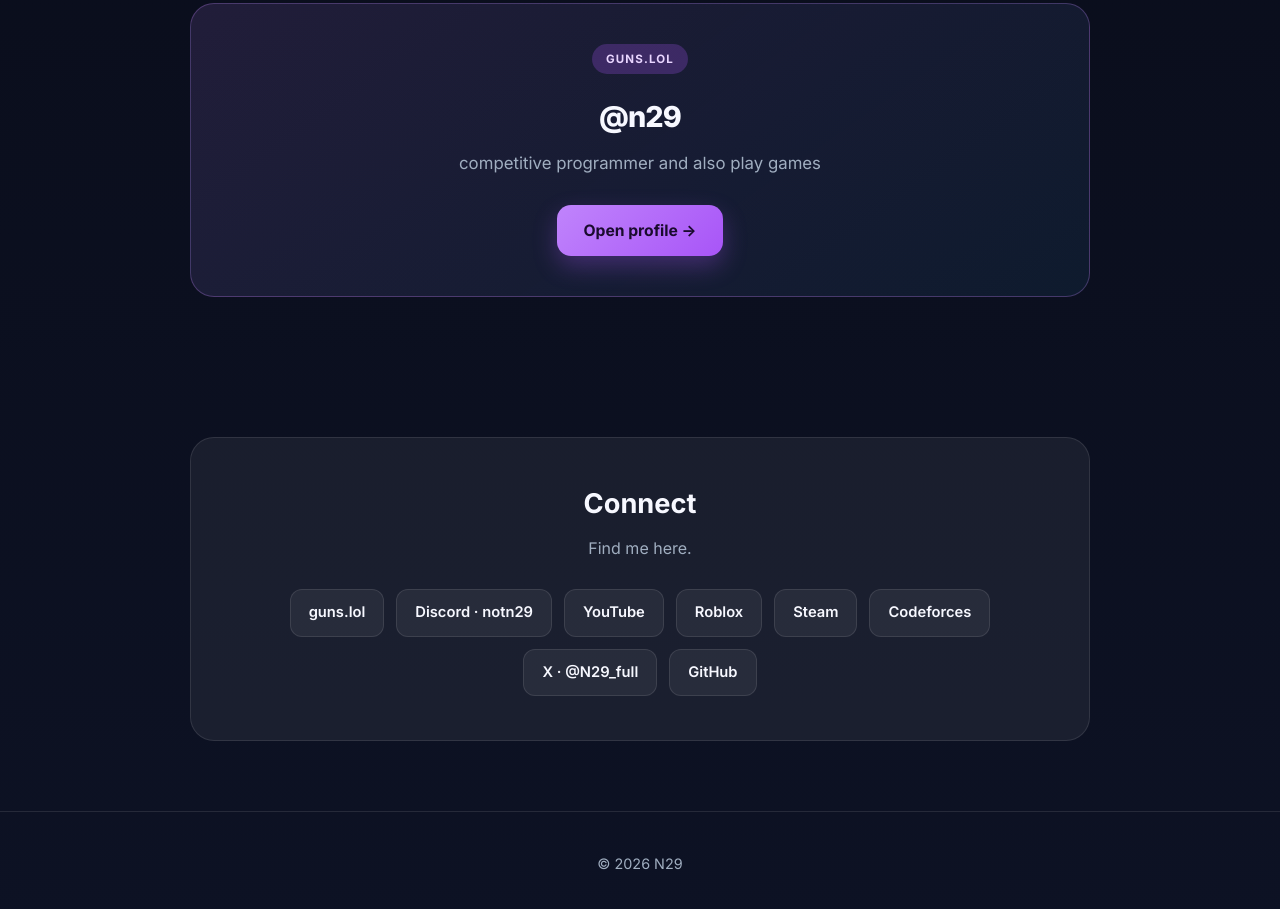
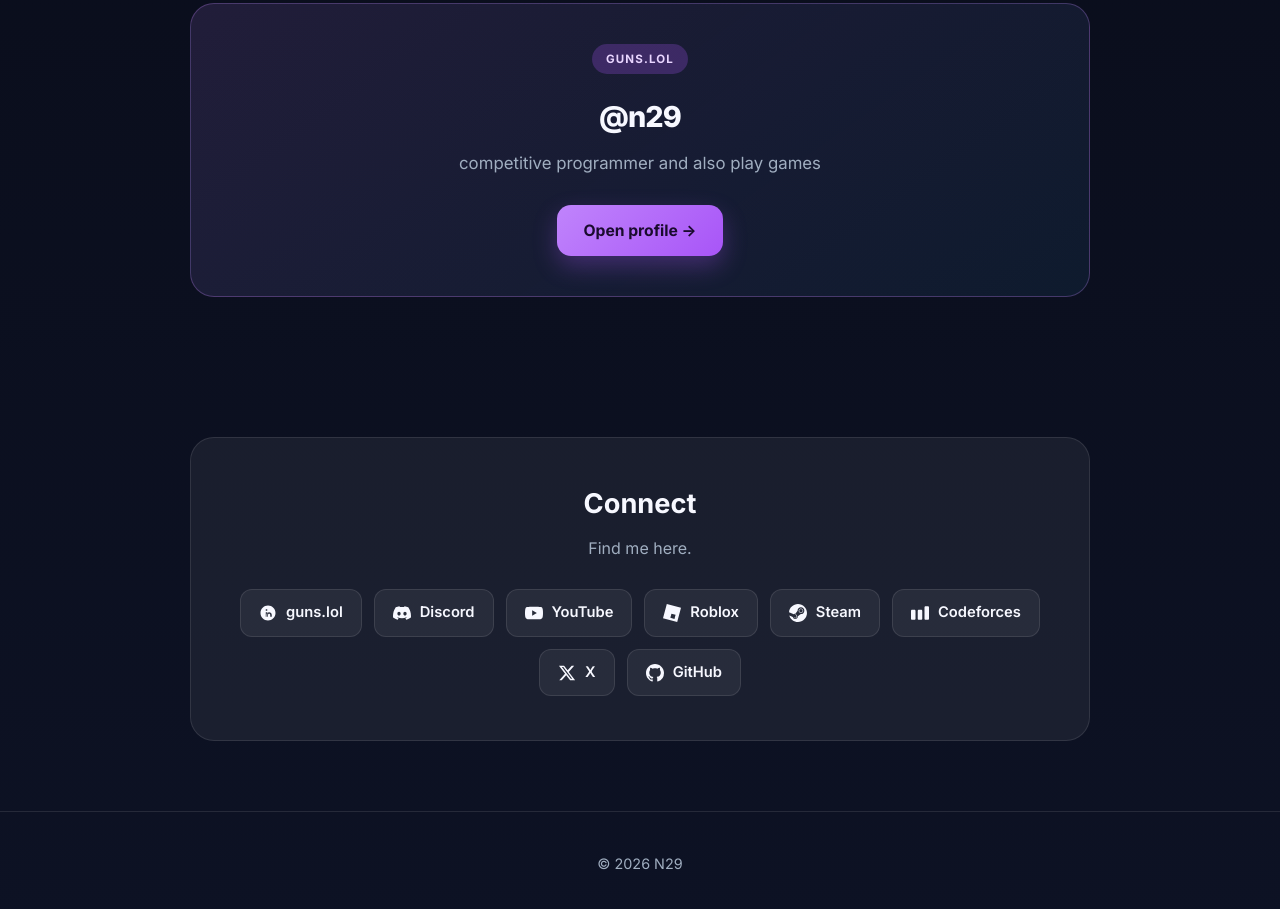
Before and after one commit to N29dev/portfolio, a plain HTML site: page index.html in a window 1280 px wide. Shown: the part 1141-2050 px from the top of the page. Drawn offline with Linux system fonts and the light colour scheme.

Commit message:
Add icons/logos to social links in Connect section

```diff
--- a/index.html
+++ b/index.html
@@ -188,7 +188,6 @@
     .about-card p:last-child { margin-bottom: 0; }
     .about-card strong { color: var(--text); }
 
-    /* Fixed guns card */
     .guns-card {
       display: block;
       background: linear-gradient(145deg, rgba(192, 132, 252, 0.13), rgba(56, 189, 248, 0.07));
@@ -272,7 +271,7 @@
     .social {
       display: inline-flex;
       align-items: center;
-      gap: 8px;
+      gap: 9px;
       background: rgba(255, 255, 255, 0.06);
       border: 1px solid var(--border);
       padding: 11px 18px;
@@ -286,6 +285,12 @@
       background: rgba(255, 255, 255, 0.1);
       border-color: rgba(56, 189, 248, 0.35);
       transform: translateY(-2px);
+    }
+
+    .social svg {
+      flex-shrink: 0;
+      width: 18px;
+      height: 18px;
     }
 
     footer {
@@ -360,14 +365,53 @@
         <h2>Connect</h2>
         <p>Find me here.</p>
         <div class="socials">
-          <a href="https://guns.lol/n29" target="_blank" rel="noopener" class="social">guns.lol</a>
-          <a href="https://discord.com/users/notn29" target="_blank" rel="noopener" class="social">Discord · notn29</a>
-          <a href="https://www.youtube.com/@noproblem29" target="_blank" rel="noopener" class="social">YouTube</a>
-          <a href="https://www.roblox.com/users/2440032582/profile" target="_blank" rel="noopener" class="social">Roblox</a>
-          <a href="https://steamcommunity.com/id/n29_" target="_blank" rel="noopener" class="social">Steam</a>
-          <a href="https://codeforces.com/profile/N29" target="_blank" rel="noopener" class="social">Codeforces</a>
-          <a href="https://x.com/N29_full" target="_blank" rel="noopener" class="social">X · @N29_full</a>
-          <a href="https://github.com/N29dev" target="_blank" rel="noopener" class="social">GitHub</a>
+          <!-- guns.lol -->
+          <a href="https://guns.lol/n29" target="_blank" rel="noopener" class="social">
+            <svg viewBox="0 0 24 24" fill="currentColor"><path d="M12 2C6.48 2 2 6.48 2 12s4.48 10 10 10 10-4.48 10-10S17.52 2 12 2zm-1 15h-2v-6h2v6zm0-8h-2V7h2v2zm6 8h-2v-2.5c0-.8-.7-1.5-1.5-1.5S12 13.7 12 14.5V17h-2v-2.5c0-1.9 1.6-3.5 3.5-3.5s3.5 1.6 3.5 3.5V17z"/></svg>
+            guns.lol
+          </a>
+
+          <!-- Discord -->
+          <a href="https://discord.com/users/notn29" target="_blank" rel="noopener" class="social">
+            <svg viewBox="0 0 24 24" fill="currentColor"><path d="M20.317 4.37a19.791 19.791 0 0 0-4.885-1.515.074.074 0 0 0-.079.037c-.21.375-.444.864-.608 1.25a18.27 18.27 0 0 0-5.487 0 12.64 12.64 0 0 0-.617-1.25.077.077 0 0 0-.079-.037A19.736 19.736 0 0 0 3.677 4.37a.07.07 0 0 0-.032.027C.533 9.046-.32 13.58.099 18.057a.082.082 0 0 0 .031.057 19.9 19.9 0 0 0 5.993 3.03.078.078 0 0 0 .084-.028 14.09 14.09 0 0 0 1.226-1.994.076.076 0 0 0-.041-.106 13.107 13.107 0 0 1-1.872-.892.077.077 0 0 1-.008-.128 10.2 10.2 0 0 0 .372-.292.074.074 0 0 1 .077-.01c3.928 1.793 8.18 1.793 12.062 0a.074.074 0 0 1 .078.01c.12.098.246.198.373.292a.077.077 0 0 1-.006.127 12.299 12.299 0 0 1-1.873.892.077.077 0 0 0-.041.107c.36.698.772 1.362 1.225 1.993a.076.076 0 0 0 .084.028 19.839 19.839 0 0 0 6.002-3.03.077.077 0 0 0 .032-.054c.5-5.177-.838-9.674-3.549-13.66a.061.061 0 0 0-.031-.03zM8.02 15.33c-1.183 0-2.157-1.085-2.157-2.419 0-1.333.956-2.419 2.157-2.419 1.21 0 2.176 1.096 2.157 2.42 0 1.333-.956 2.418-2.157 2.418zm7.975 0c-1.183 0-2.157-1.085-2.157-2.419 0-1.333.955-2.419 2.157-2.419 1.21 0 2.176 1.096 2.157 2.42 0 1.333-.946 2.418-2.157 2.418z"/></svg>
+            Discord
+          </a>
+
+          <!-- YouTube -->
+          <a href="https://www.youtube.com/@noproblem29" target="_blank" rel="noopener" class="social">
+            <svg viewBox="0 0 24 24" fill="currentColor"><path d="M23.498 6.186a3.016 3.016 0 0 0-2.122-2.136C19.505 3.545 12 3.545 12 3.545s-7.505 0-9.377.505A3.017 3.017 0 0 0 .502 6.186C0 8.07 0 12 0 12s0 3.93.502 5.814a3.016 3.016 0 0 0 2.122 2.136c1.871.505 9.376.505 9.376.505s7.505 0 9.377-.505a3.015 3.015 0 0 0 2.122-2.136C24 15.93 24 12 24 12s0-3.93-.502-5.814zM9.545 15.568V8.432L15.818 12l-6.273 3.568z"/></svg>
+            YouTube
+          </a>
+
+          <!-- Roblox -->
+          <a href="https://www.roblox.com/users/2440032582/profile" target="_blank" rel="noopener" class="social">
+            <svg viewBox="0 0 24 24" fill="currentColor"><path d="M18.926 23.998 0 18.892 5.075 0 24.002 5.106zm-9.134-5.5 5.5 1.46 1.46-5.5-5.5-1.46z"/></svg>
+            Roblox
+          </a>
+
+          <!-- Steam -->
+          <a href="https://steamcommunity.com/id/n29_" target="_blank" rel="noopener" class="social">
+            <svg viewBox="0 0 24 24" fill="currentColor"><path d="M11.979 0C5.678 0 .511 4.86.022 11.037l6.432 2.658c.545-.371 1.203-.59 1.912-.59.063 0 .125.004.188.006l2.861-4.142V8.91c0-2.495 2.028-4.524 4.524-4.524 2.494 0 4.524 2.031 4.524 4.527s-2.03 4.525-4.524 4.525h-.105l-4.076 2.911c0 .052.004.105.004.159 0 1.875-1.515 3.396-3.39 3.396-1.635 0-3.016-1.173-3.331-2.727L.436 15.27C1.962 20.518 6.495 24 11.979 24c6.627 0 11.999-5.373 11.999-12S18.606 0 11.979 0zM7.54 18.21l-1.473-.61c.262.543.714.999 1.314 1.25 1.297.539 2.793-.076 3.332-1.375.263-.63.264-1.319.005-1.949s-.75-1.121-1.377-1.383c-.624-.26-1.29-.249-1.878-.03l1.523.63c.956.4 1.409 1.5 1.009 2.455-.397.957-1.497 1.41-2.454 1.012H7.54zm11.415-9.303c0-1.662-1.353-3.015-3.015-3.015-1.665 0-3.015 1.353-3.015 3.015 0 1.665 1.35 3.015 3.015 3.015 1.663 0 3.015-1.35 3.015-3.015zm-5.273-.005c0-1.252 1.013-2.266 2.265-2.266 1.249 0 2.266 1.014 2.266 2.266 0 1.251-1.017 2.265-2.266 2.265-1.253 0-2.265-1.014-2.265-2.265z"/></svg>
+            Steam
+          </a>
+
+          <!-- Codeforces -->
+          <a href="https://codeforces.com/profile/N29" target="_blank" rel="noopener" class="social">
+            <svg viewBox="0 0 24 24" fill="currentColor"><path d="M4.5 7.5C5.328 7.5 6 8.172 6 9v10.5c0 .828-.672 1.5-1.5 1.5h-3C.672 21 0 20.328 0 19.5V9c0-.828.672-1.5 1.5-1.5h3zm9 0c.828 0 1.5.672 1.5 1.5v10.5c0 .828-.672 1.5-1.5 1.5h-3c-.828 0-1.5-.672-1.5-1.5V9c0-.828.672-1.5 1.5-1.5h3zm9-4.5c.828 0 1.5.672 1.5 1.5v15c0 .828-.672 1.5-1.5 1.5h-3c-.828 0-1.5-.672-1.5-1.5v-15c0-.828.672-1.5 1.5-1.5h3z"/></svg>
+            Codeforces
+          </a>
+
+          <!-- X -->
+          <a href="https://x.com/N29_full" target="_blank" rel="noopener" class="social">
+            <svg viewBox="0 0 24 24" fill="currentColor"><path d="M18.244 2.25h3.308l-7.227 8.26 8.502 11.24H16.17l-5.214-6.817L4.99 21.75H1.68l7.73-8.835L1.254 2.25H8.08l4.713 6.231zm-1.161 17.52h1.833L7.084 4.126H5.117z"/></svg>
+            X
+          </a>
+
+          <!-- GitHub -->
+          <a href="https://github.com/N29dev" target="_blank" rel="noopener" class="social">
+            <svg viewBox="0 0 24 24" fill="currentColor"><path d="M12 0C5.37 0 0 5.37 0 12c0 5.31 3.435 9.795 8.205 11.385.6.105.825-.255.825-.57 0-.285-.015-1.23-.015-2.235-3.015.555-3.795-.735-4.035-1.41-.135-.345-.72-1.41-1.23-1.695-.42-.225-1.02-.78-.015-.795.945-.015 1.62.87 1.845 1.23 1.08 1.815 2.805 1.305 3.495.99.105-.78.42-1.305.765-1.605-2.67-.3-5.46-1.335-5.46-5.925 0-1.305.465-2.385 1.23-3.225-.12-.3-.54-1.53.12-3.18 0 0 1.005-.315 3.3 1.23.96-.27 1.98-.405 3-.405s2.04.135 3 .405c2.295-1.56 3.3-1.23 3.3-1.23.66 1.65.24 2.88.12 3.18.765.84 1.23 1.905 1.23 3.225 0 4.605-2.805 5.625-5.475 5.925.435.375.81 1.095.81 2.22 0 1.605-.015 2.895-.015 3.3 0 .315.225.69.825.57A12.02 12.02 0 0024 12c0-6.63-5.37-12-12-12z"/></svg>
+            GitHub
+          </a>
         </div>
       </div>
     </div>
```
